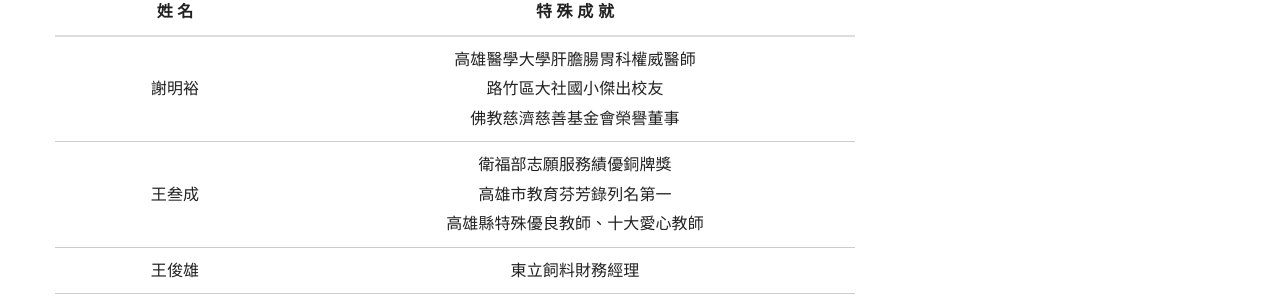
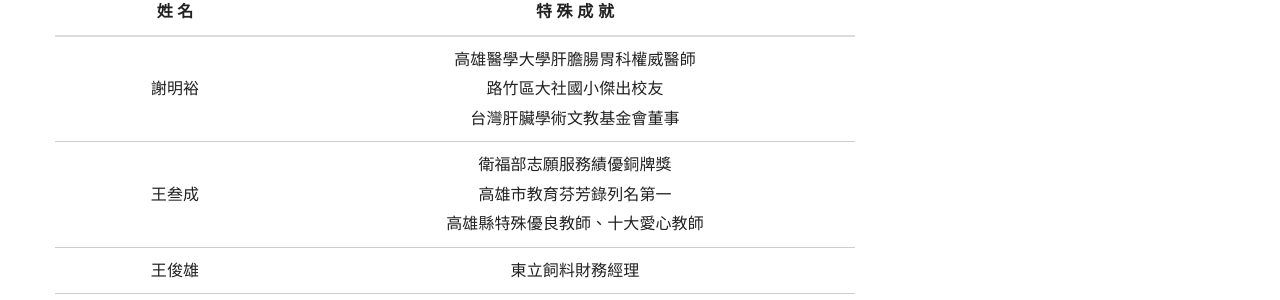
Before and after one commit to dashe1965/dashe1965.github.io, a Jekyll site: the page built from _docs/Resume/Resume.md, in a window 1280 px wide and 900 px high, scrolled down 303 px. Shown: the part 150-450 px from the top of the window. Built offline with Jekyll 4.4.1, drawn with Linux system fonts in a browser that asks for light colours; nearby versions of some CDN libraries.

Commit message:
Update Resume.md

```diff
--- a/_docs/Resume/Resume.md
+++ b/_docs/Resume/Resume.md
@@ -67,7 +67,7 @@ sectionid: Resume
       <td class="cell-achievement">
         高雄醫學大學肝膽腸胃科權威醫師<br>
         路竹區大社國小傑出校友<br>
-        佛教慈濟慈善基金會榮譽董事
+        台灣肝臟學術文教基金會董事
       </td>
     </tr>
     <tr>
```
